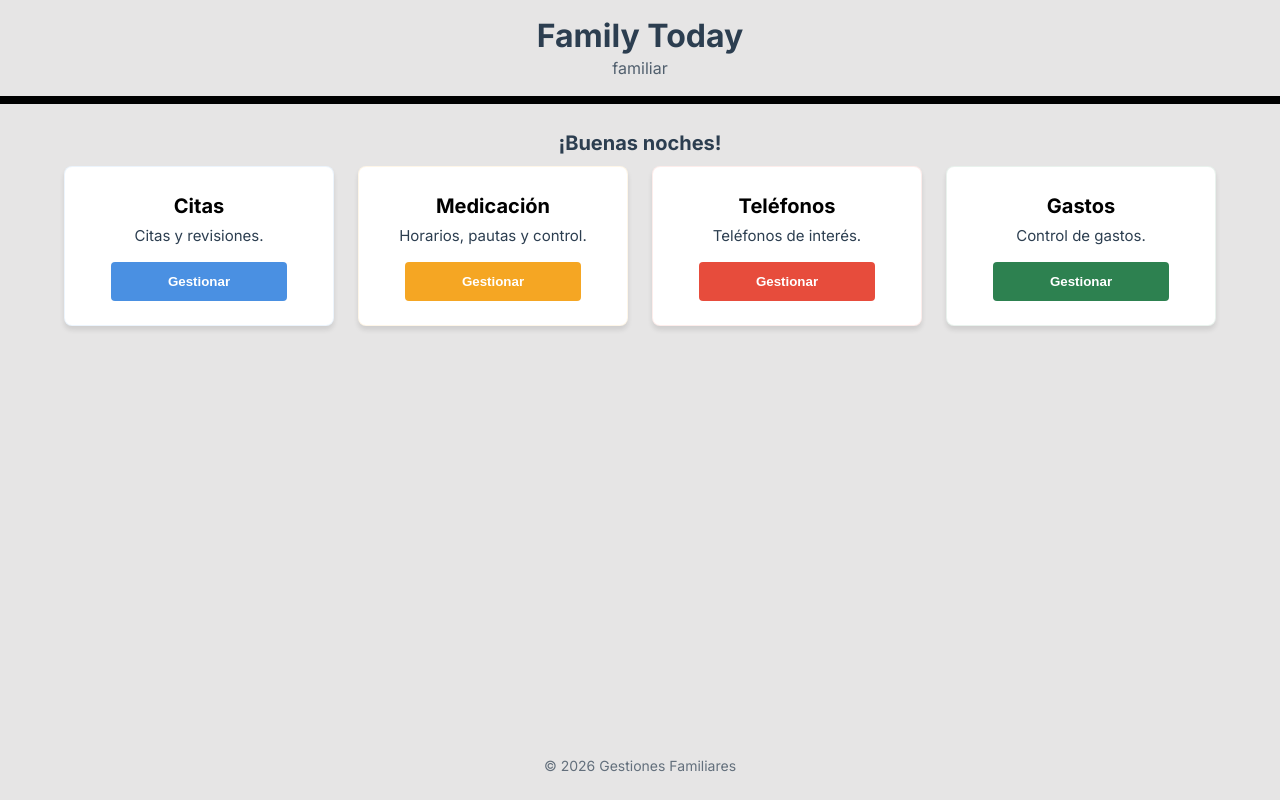
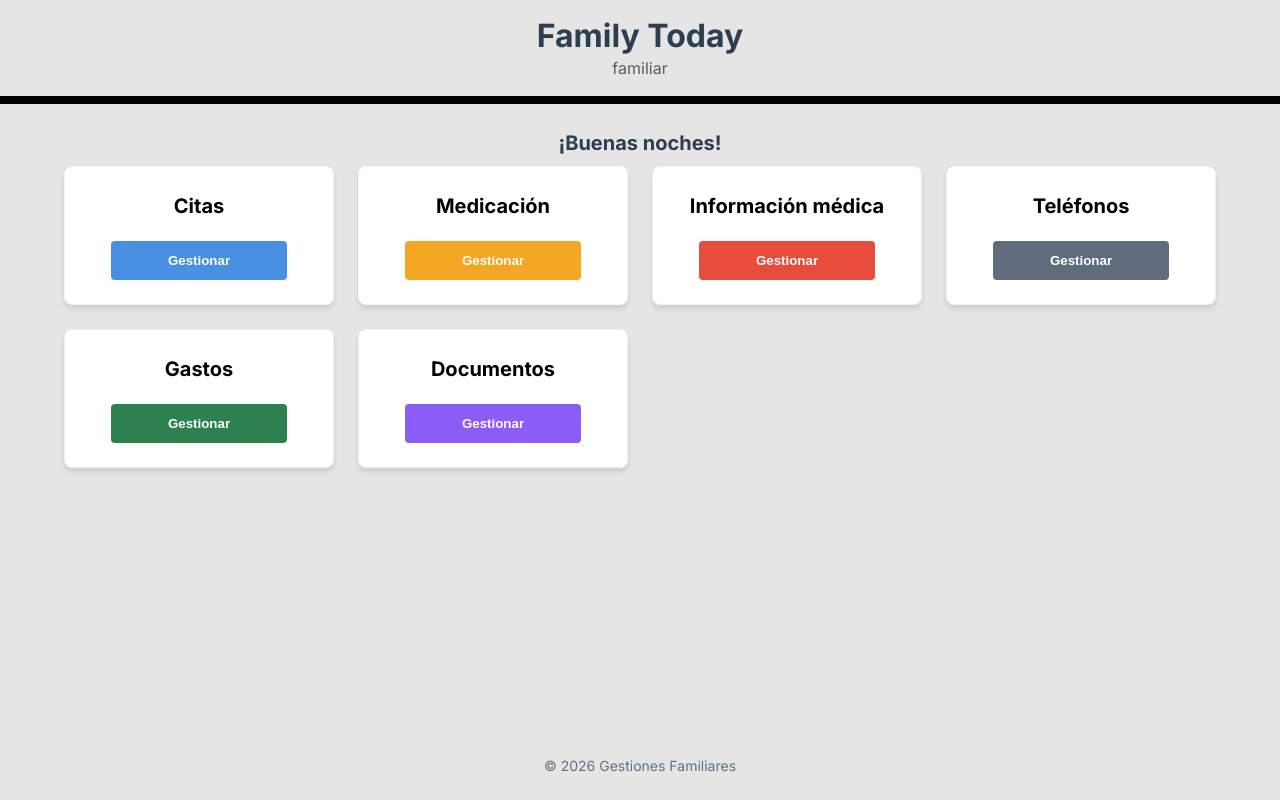
Before and after one commit to Colet-Cristina/gestiones-familiares, a React (Vite) app: page / in a window 1280 px wide. Built offline with nearby package versions, Linux system fonts and the light colour scheme.

Commit message:
feat: add thematic section modifiers and new detail sections

```diff
--- a/src/components/Card.jsx
+++ b/src/components/Card.jsx
@@ -3,7 +3,6 @@ function Card({ cardData, onSelectCard }) {
     <article className={`card card--${cardData.id}`}>
       <div className="card__content">
         <h3 className="card__title">{cardData.title}</h3>
-        <p className="card__description">{cardData.description}</p>
       </div>
       <button
         className={`card__btn js-btn-${cardData.id}`}
--- a/src/components/Detail.jsx
+++ b/src/components/Detail.jsx
@@ -8,7 +8,7 @@ function Detail({
   onOpenModal,
 }) {
   return (
-    <section className="detail">
+    <section className={`detail detail--${sectionId}`}>
       <button className="detail__back-btn" type="button" onClick={onBack}>
         ← Volver
       </button>
@@ -21,10 +21,10 @@ function Detail({
             onOpenModal={onOpenModal}
           />
         )}
-
+        {/* ====   MEDICACIÓN ====*/}
         {sectionId === "meds" && (
           <>
-            <h2 className="detail__title">Gestión de Medicación</h2>
+            <h2 className="detail__title">Medicación</h2>
             <form className="detail__form" onSubmit={(e) => e.preventDefault()}>
               <input
                 type="text"
@@ -39,7 +39,7 @@ function Detail({
                 required
               />
               <button type="submit" className="detail__btn">
-                Añadir Medicamento
+                Añadir
               </button>
             </form>
             <ul className="detail__list">
@@ -47,10 +47,63 @@ function Detail({
             </ul>
           </>
         )}
-
+        {/* ====   INFORMACIÓN MÉDICA ====*/}
+        {sectionId === "medical-info" && (
+          <>
+            <h2 className="detail__title">Información Médica</h2>
+            <form className="detail__form" onSubmit={(e) => e.preventDefault()}>
+              <input
+                type="text"
+                placeholder="Dato clave (ej: Grupo sanguíneo, Alergias, Mutua)"
+                className="detail__input"
+                required
+              />
+              <input
+                type="text"
+                placeholder="Detalle (ej: A+, Alergia a la Penicilina)"
+                className="detail__input"
+                required
+              />
+              <button type="submit" className="detail__btn">
+                Guardar
+              </button>
+            </form>
+            <ul className="detail__list">
+              <li className="detail__item">Alergias: Penicilina</li>
+              <li className="detail__item">Grupo Sanguíneo: A+</li>
+            </ul>
+          </>
+        )}
+        {/* ====   TELEFONOS ====*/}
+        {sectionId === "contacts" && (
+          <>
+            <h2 className="detail__title">Teléfonos</h2>
+            <form className="detail__form" onSubmit={(e) => e.preventDefault()}>
+              <input
+                type="text"
+                placeholder="Nombre o Centro"
+                className="detail__input"
+                required
+              />
+              <input
+                type="tel"
+                placeholder="Teléfono"
+                className="detail__input"
+                required
+              />
+              <button type="submit" className="detail__btn">
+                Guardar
+              </button>
+            </form>
+            <ul className="detail__list">
+              <li className="detail__item">Urgencias - 112</li>
+            </ul>
+          </>
+        )}
+        {/* ====   GASTOS ====*/}
         {sectionId === "expenses" && (
           <>
-            <h2 className="detail__title">Gastos Familiares</h2>
+            <h2 className="detail__title">Gastos</h2>
             <form className="detail__form" onSubmit={(e) => e.preventDefault()}>
               <input
                 type="text"
@@ -66,7 +119,7 @@ function Detail({
                 required
               />
               <button type="submit" className="detail__btn">
-                Registrar Gasto
+                Registrar
               </button>
             </form>
             <ul className="detail__list">
@@ -75,28 +128,28 @@ function Detail({
           </>
         )}
 
-        {sectionId === "contacts" && (
+        {/* ====   DOCUMENTOS ====*/}
+        {sectionId === "documents" && (
           <>
-            <h2 className="detail__title">Teléfonos de Interés</h2>
+            <h2 className="detail__title">Documentos</h2>
             <form className="detail__form" onSubmit={(e) => e.preventDefault()}>
               <input
                 type="text"
-                placeholder="Nombre o Centro"
+                placeholder="Nombre del documento (ej: Analítica Sangre 2026)"
                 className="detail__input"
                 required
               />
               <input
-                type="tel"
-                placeholder="Teléfono"
+                type="file"
                 className="detail__input"
-                required
+                accept=".pdf,image/*"
               />
               <button type="submit" className="detail__btn">
-                Guardar Contacto
+                Subir Documento
               </button>
             </form>
             <ul className="detail__list">
-              <li className="detail__item">Urgencias - 112</li>
+              <li className="detail__item">📄 Informe_Cardiologia.pdf</li>
             </ul>
           </>
         )}
--- a/src/services/data.js
+++ b/src/services/data.js
@@ -1,10 +1,13 @@
 export const initialCards = [
-  { id: "appointments", title: "Citas", description: "Citas y revisiones." },
-  {
-    id: "meds",
-    title: "Medicación",
-    description: "Horarios, pautas y control.",
-  },
-  { id: "contacts", title: "Teléfonos", description: "Teléfonos de interés." },
-  { id: "expenses", title: "Gastos", description: "Control de gastos." },
+  { id: "appointments", title: "Citas" },
+
+  { id: "meds", title: "Medicación" },
+
+  { id: "medical-info", title: "Información médica" },
+
+  { id: "contacts", title: "Teléfonos" },
+
+  { id: "expenses", title: "Gastos" },
+
+  { id: "documents", title: "Documentos" },
 ];
--- a/src/styles/core/_variables.scss
+++ b/src/styles/core/_variables.scss
@@ -14,12 +14,14 @@ $color-blue-hover: #2563eb;
 $color-red: #e74c3c;
 $color-green: #2d8150;
 $color-green-light: #bdf1d3;
+$color-grey-slate: #606c7c;
+$color-purple: #8b5cf6;
 
 // Grises y Neutros
-$color-gray-100: #f3f4f6;
-$color-gray-300: #d1d5db;
-$color-gray-500: #6b7280;
-$color-gray-800: #1f2937;
+$color-grey-100: #f3f4f6;
+$color-grey-300: #d1d5db;
+$color-grey-500: #6b7280;
+$color-grey-800: #1f2937;
 
 // Bordes y Radios
 $color-border: #e5e7eb;
--- a/src/styles/partials/_appointments.scss
+++ b/src/styles/partials/_appointments.scss
@@ -14,16 +14,16 @@
 
 .detail__item-date {
   font-size: 0.875rem;
-  color: $color-gray-500;
+  color: $color-grey-500;
 }
 
 .detail__item-date {
   font-size: 0.875rem;
-  color: $color-gray-500;
+  color: $color-grey-500;
 }
 
 .detail__item-divider {
-  color: $color-gray-800;
+  color: $color-grey-800;
   font-weight: bold;
   margin: 0 0.25rem;
 }
--- a/src/styles/partials/_calendar.scss
+++ b/src/styles/partials/_calendar.scss
@@ -47,7 +47,7 @@
   &__weekday {
     font-size: 0.75rem;
     font-weight: 600;
-    color: $color-gray-500;
+    color: $color-grey-500;
     padding-bottom: 0.5rem;
   }
 
--- a/src/styles/partials/_card.scss
+++ b/src/styles/partials/_card.scss
@@ -62,45 +62,46 @@
 
     .card__btn {
       background-color: $color-blue;
-      &:hover {
-        filter: brightness(1.3);
-      }
     }
   }
 
   &--meds {
-    $color-meds: $color-orange;
-    border-color: rgba($color-meds, 0.1);
+    border-color: rgba($color-orange, 0.1);
 
     .card__btn {
-      background-color: $color-meds;
-      &:hover {
-        filter: brightness(1.3);
-      }
+      background-color: $color-orange;
+    }
+  }
+
+  &--medical-info {
+    border-color: rgba($color-red, 0.1);
+
+    .card__btn {
+      background-color: $color-red;
     }
   }
 
   &--contacts {
-    $color-contacts: $color-red;
-    border-color: rgba($color-contacts, 0.1);
+    border-color: rgba($color-grey-slate, 0.1);
 
     .card__btn {
-      background-color: $color-contacts;
-      &:hover {
-        filter: brightness(1.3);
-      }
+      background-color: $color-grey-slate;
     }
   }
 
   &--expenses {
-    $color-expenses: $color-green;
-    border-color: rgba($color-expenses, 0.1);
+    border-color: rgba($color-green, 0.1);
 
     .card__btn {
-      background-color: $color-expenses;
-      &:hover {
-        filter: brightness(1.3);
-      }
+      background-color: $color-green;
+    }
+  }
+
+  &--documents {
+    border-color: rgba($color-purple, 0.1);
+
+    .card__btn {
+      background-color: $color-purple;
     }
   }
 }
--- a/src/styles/partials/_detail.scss
+++ b/src/styles/partials/_detail.scss
@@ -1,8 +1,4 @@
 @use "../core/variables" as *;
-
-.is-hidden {
-  display: none;
-}
 
 .detail {
   padding: 1.5rem;
@@ -13,8 +9,8 @@
 
   &__back-btn {
     background-color: transparent;
-    border: 0.0625rem solid $color-gray-800;
-    color: $color-gray-800;
+    border: 0.0625rem solid $color-grey-800;
+    color: $color-grey-800;
     padding: 0.5rem 1rem;
     border-radius: $radius-xs;
     font-weight: 600;
@@ -25,7 +21,7 @@
       color $transition-fast;
 
     &:hover {
-      background-color: $color-gray-500;
+      background-color: $color-grey-500;
       color: $color-white;
     }
   }
@@ -57,7 +53,7 @@
 
   &__input {
     padding: 0.625rem 0.875rem;
-    border: 0.0625rem solid $color-gray-300;
+    border: 0.0625rem solid $color-grey-300;
     border-radius: $radius-small;
     font-size: 0.875rem;
     flex: 1;
@@ -125,7 +121,32 @@
     transition: background-color $transition-fast;
 
     &:hover {
-      background-color: $color-gray-100;
+      background-color: $color-grey-100;
     }
   }
+
+  // --- MODIFICADORES TEMÁTICOS PARA EL BOTÓN ---
+  &--appointments &__btn {
+    background-color: $color-blue;
+  }
+
+  &--meds &__btn {
+    background-color: $color-orange;
+  }
+
+  &--medical-info &__btn {
+    background-color: $color-red;
+  }
+
+  &--contacts &__btn {
+    background-color: $color-grey-slate;
+  }
+
+  &--expenses &__btn {
+    background-color: $color-green;
+  }
+
+  &--documents &__btn {
+    background-color: $color-purple;
+  }
 }
--- a/src/styles/partials/_modal.scss
+++ b/src/styles/partials/_modal.scss
@@ -31,7 +31,7 @@
     border: none;
     font-size: 1.5rem;
     cursor: pointer;
-    color: $color-gray-500;
+    color: $color-grey-500;
 
     &:hover {
       color: $color-text;
@@ -41,14 +41,14 @@
   &__title {
     font-size: 1.125rem;
     margin-bottom: 1rem;
-    color: $color-gray-800;
+    color: $color-grey-800;
   }
 
   &__textarea {
     width: 100%;
     height: 8rem;
     padding: 0.75rem;
-    border: 0.0625rem solid $color-gray-300;
+    border: 0.0625rem solid $color-grey-300;
     border-radius: $radius-medium;
     resize: vertical;
     font-family: inherit;
```
